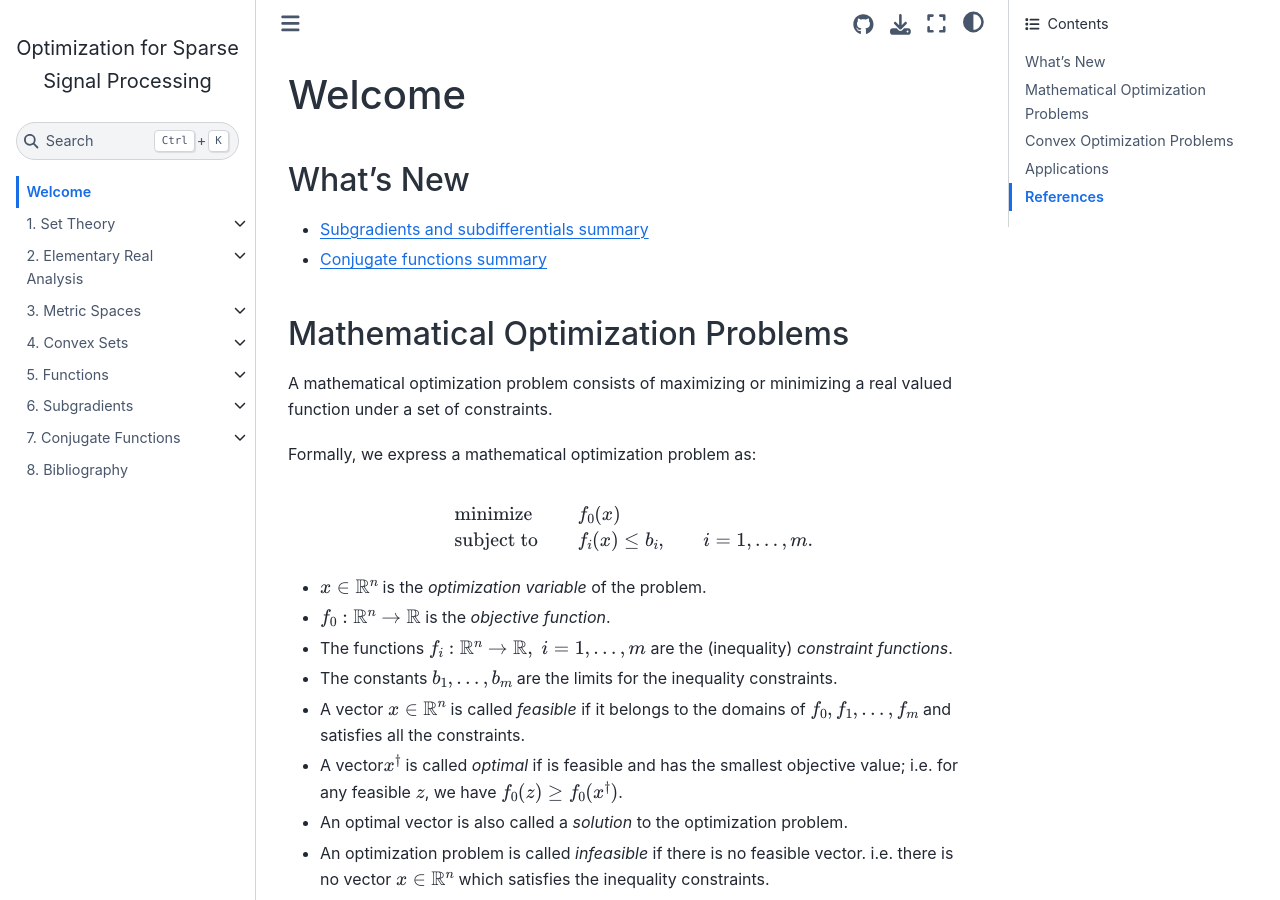
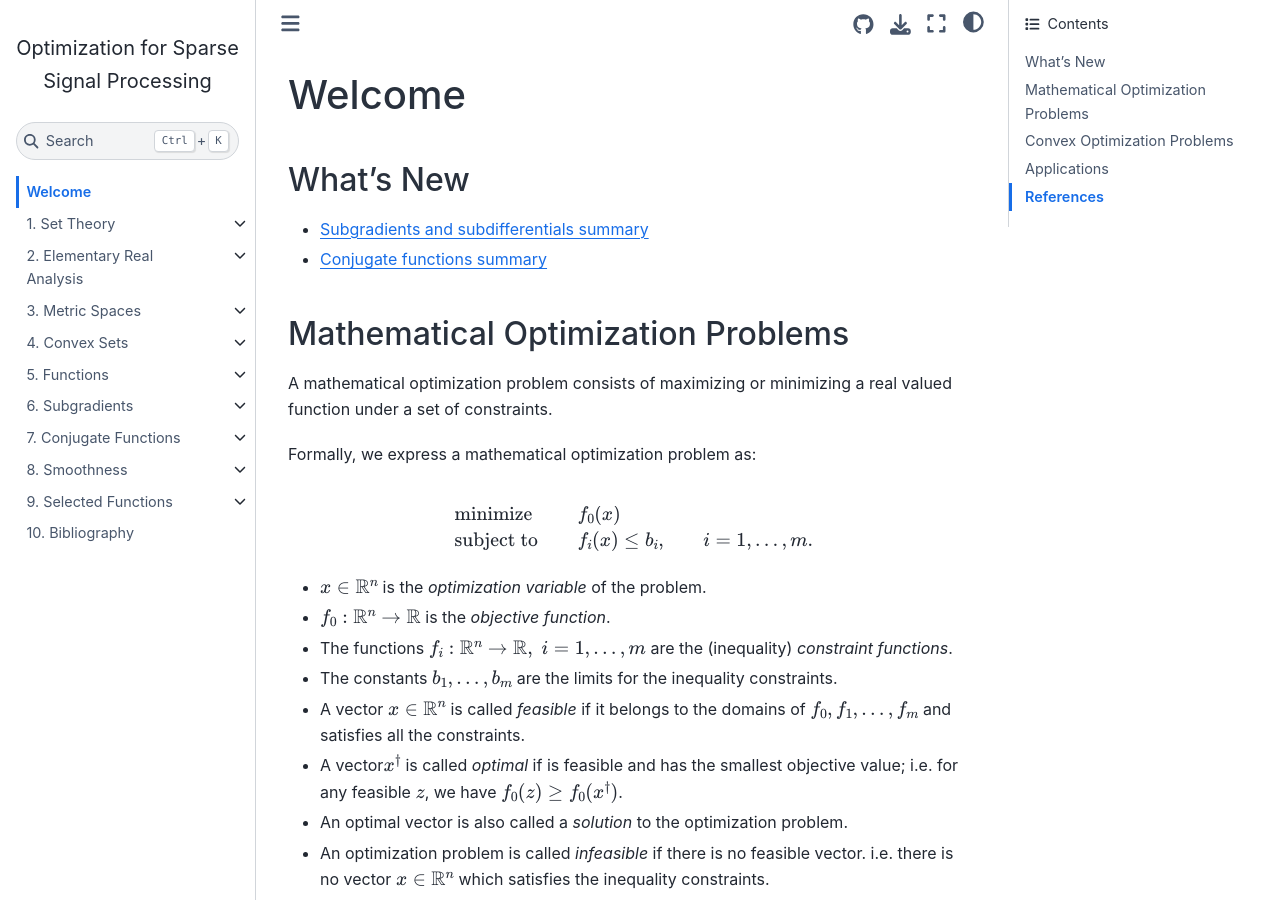
Before and after one commit to shailesh1729/tisp, a Jupyter Book: the page built from book/intro.md, in a window 1280 px wide and 900 px high. Built offline with Jupyter Book 1.0.4 settings and Sphinx 7.4.7 and the Sphinx Book theme 1.1.4, drawn with Linux system fonts in a browser that asks for light colours; cross-references to code outside the pages are shown as plain code.

Commit message:
toc updates

```diff
--- a/book/_toc.yml
+++ b/book/_toc.yml
@@ -45,4 +45,10 @@ chapters:
 - file: conjugate_functions/chapter
   sections:
       - file: conjugate_functions/summary
+- file: smoothness/chapter
+  sections:
+      - file: smoothness/summary
+- file: selected/chapter
+  sections:
+      - file: selected/projection
 - file: bib
```
